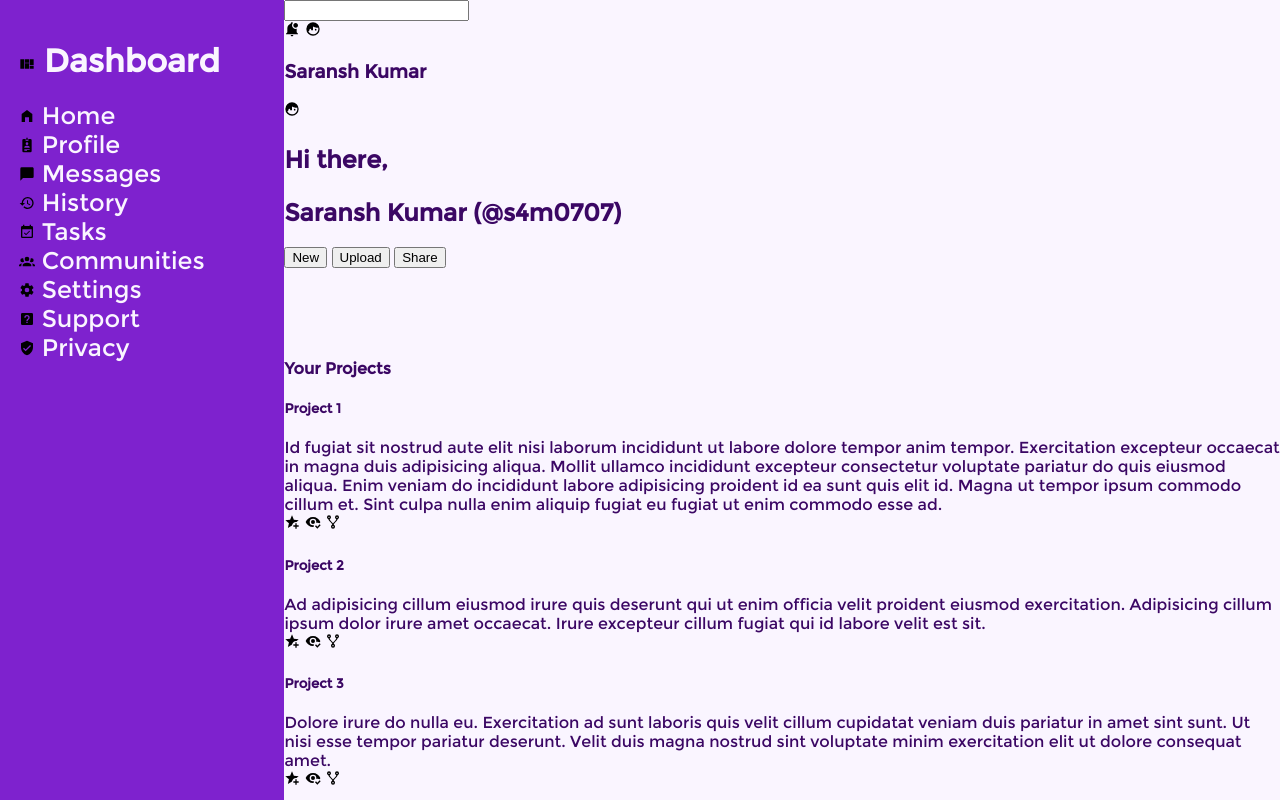
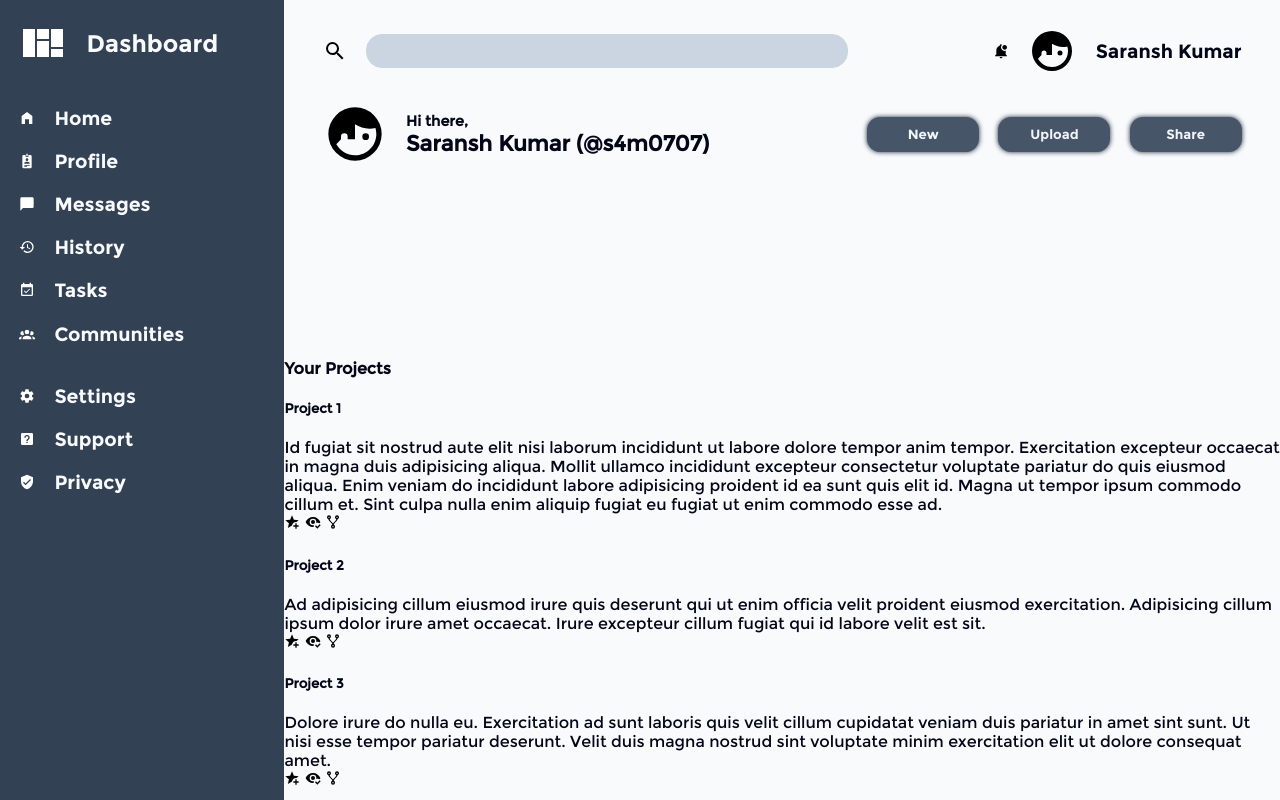
Before and after one commit to S4M0707/admin-dashboard, a plain HTML site: page index.html in a window 1280 px wide. Shown: the top 800 px of the page. Drawn offline with Linux system fonts and the light colour scheme.

Commit message:
basic styling sidebar and header

```diff
--- a/index.html
+++ b/index.html
@@ -57,17 +57,16 @@
             </div>
         </div>
         <header>
-            <nav>
+            <label for="search">
+                <img src="./icons/magnify.svg" />
                 <input type="search" id="search" name="search" />
-
-                <div class="profile">
-                    <img src="./icons/bell-badge.svg" />
-                    <img src="./icons/face-man-profile.svg" />
-                    <h3>Saransh Kumar</h3>
+            </label>
+            <div class="profile-nav">
+                <img src="./icons/bell-badge.svg" class="notification"/>
+                <img src="./icons/face-man-profile.svg" class="profile-photo"/>
+                Saransh Kumar
             </div>
-            </nav>
-            <div class="head">
-                <div class="profile">
+            <div class="profile-head">
                 <img src="./icons/face-man-profile.svg" />
                 <h2>
                     <p>Hi there,</p>
@@ -78,7 +77,6 @@
                 <button>New</button>
                 <button>Upload</button>
                 <button>Share</button>
-                </div>
             </div>
         </header>
         <main>
--- a/style.css
+++ b/style.css
@@ -9,19 +9,25 @@
 }
 
 :root {
-    --color-50: #faf5ff;
-    --color-100: #f3e8ff ;
-    --color-200: #e9d5ff;
-    --color-300: #d8b4fe;
-    --color-400: #c084fc;
-    --color-500: #a855f7;
-    --color-600: #9333ea;
-    --color-700: #7e22ce;
-    --color-800: #6b21a8;
-    --color-900: #581c87;
-    --color-950: #3b0764;
+    --color-50: #f8fafc;
+    --color-100: #f1f5f9 ;
+    --color-200: #e2e8f0;
+    --color-300: #cbd5e1;
+    --color-400: #94a3b8;
+    --color-500: #64748b;
+    --color-600: #475569;
+    --color-700: #334155;
+    --color-800: #1e293b;
+    --color-900: #0f172a;
+    --color-950: #020617;
 
-    --padding: 1.5vw;
+    --space: 1.5vw;
+
+    --font-1: 1.5rem;
+    --font-2: 1.35rem;
+    --font-3: 1.2rem;
+    --font-4: 1.05rem;
+    --font-5: 0.9rem;
 }
 
 body {
@@ -29,6 +35,11 @@ body {
     color: var(--color-950);
     margin: 0;
     font-family: regularFont, 'Courier New', Courier, monospace;
+}
+
+img {
+    width: 1rem;
+    height: auto;
 }
 
 .container {
@@ -41,31 +52,142 @@ body {
     grid-row: 1 / 3;
     display: flex;
     flex-direction: column;
+    gap: calc(var(--space) * 2);
+    padding: var(--space);
 
     background-color: var(--color-700);
     color: var(--color-50);
-    padding: var(--padding);
+    font-family: boldFont, 'Courier New', Courier, monospace;
 }
 
 .sidebar>div {
     display: flex;
     flex-direction: column;
     font-size: 1.5rem;
+    gap: var(--space);
+}
+
+.sidebar>h1 {
+    margin: 0;
+    display: flex;
+    align-items: center;
+    gap: var(--space);
+
+    font-size: var(--font-1);
+}
+
+.sidebar>h1 img{
+    width: 3rem;
+    filter: invert(100%) sepia(0%) saturate(0%) hue-rotate(0deg) brightness(100%) contrast(100%);
+}
+
+.sidebar>div>span {
+    display: flex;
+    align-items: center;
+    gap: var(--space);
+
+    font-size: var(--font-3);
 }
 
 .sidebar>div img {
-    font-size: 1.5rem;
+    height: 1.5rem;
+    filter: invert(100%) sepia(0%) saturate(0%) hue-rotate(0deg) brightness(100%) contrast(100%);
 }
 
 header {
     grid-row: 1 / 2;
+    padding: var(--space) calc(var(--space) * 2);
+    display: grid;
+    grid-template-rows: 1fr 1fr;
+    grid-template-columns: auto max-content;
+    gap: var(--space);
+    height: max-content;
+}
+
+header>label {
+    display: flex;
+    align-items: center;
+    gap: var(--space);
+}
+
+header>label>img {
+    width: 1.5rem;
+}
+
+header>label>input[type="search"] {
+    flex: 1;
+    height: 2.1rem;
+    border-radius: 1rem;
+    border: 1px solid var(--color-300);
+    background-color: var(--color-300);
+    text-align: center;
+    color: var(--color-700);
+}
+
+header>.profile-nav {
+    display: grid;
+    grid-auto-flow: column;
+    align-items: center;
+    justify-content: end;
+    gap: var(--space);
+
+    font-family: boldFont, 'Courier New', Courier, monospace;
+    font-size: var(--font-3);
+}
+
+.notification {
+    height: 1.5rem;
+}
+
+.profile-photo {
+    width: 3rem;
+}
+
+.profile-head {
+    display: flex;
+    align-items: center;
+    justify-content: baseline;
+    gap: var(--space)
+}
+
+.profile-head>img {
+    width: 4rem;
+}
+
+.profile-head>h2 {
+    margin: 0;
+    font-size: var(--font-2);
+}
+
+.profile-head>h2>p {
+    margin: 0;
+    font-size: var(--font-5);
+}
+
+.buttons {
+    display: grid;
+    grid-template-columns: repeat(3, 1fr);
+    align-items: center;
+    justify-content: center;
+    gap: var(--space);
+}
+
+.buttons>button {
+    width: 7rem;
+    height: 2.2rem;
+    border-radius: 0.8rem;
+    background-color: var(--color-600);
+    border: 1px solid var(--color-600);
+    box-shadow: 0 0 5px var(--color-800);
+    font-family: boldFont, 'Courier New', Courier, monospace;
+    color: var(--color-100);
+}
+
+.buttons>button:hover {
+    background-color: var(--color-800);
+    box-shadow: 0 0 5px var(--color-500);
 }
 
 main {
     grid-row: 2 / 3;
 }
-
-img {
-    width: 1rem;
-    height: auto;
-}
```
Also changed, not shown: icons/magnify.svg (added). Lines whose indentation alone changed are shown as unchanged.
